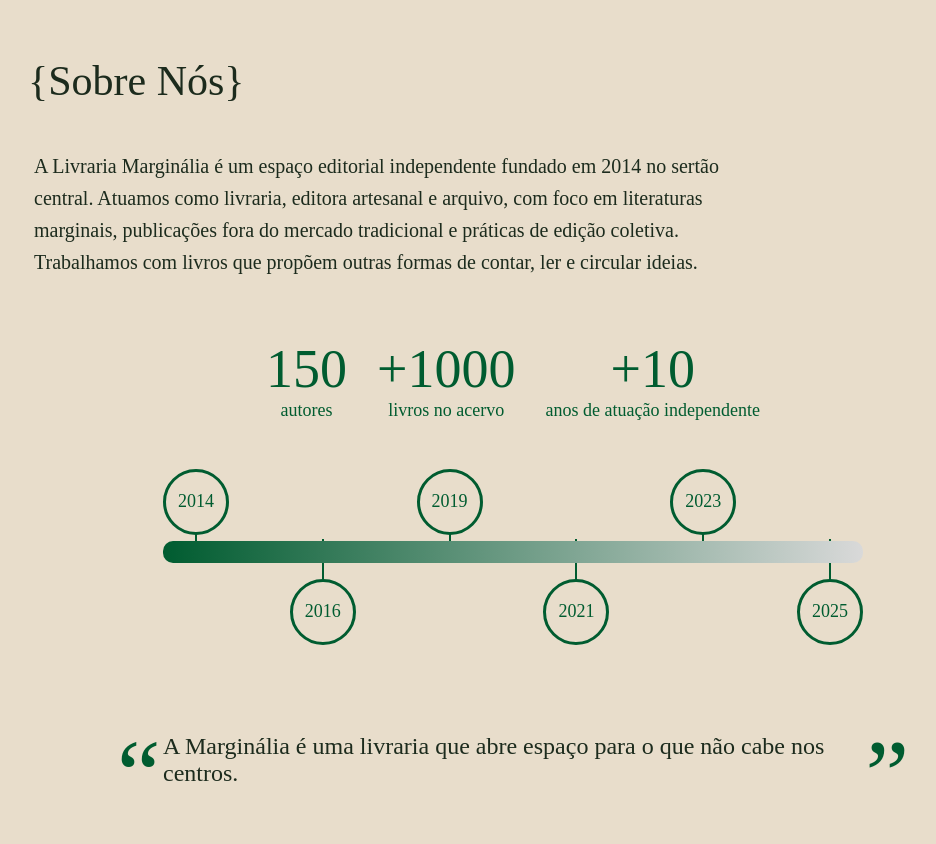
After one commit to joaohrx/projetopsi-01, a Flask app: template templates/sobre_nos.html in a window 1280 px wide; the page is wider, and only the part inside the window is pictured. The commit adds this page. Shown: the top 844 px of that part, without its empty margins (15-951 px from the left). Run offline with Flask 3, Linux system fonts and the light colour scheme; the template is opened without the code that fills it, so the values that code supplies are empty; some web fonts are replaced.

Commit message:
implementação de página e correção de linkagem

```diff
--- /dev/null
+++ b/static/css/sobrenos.css
@@ -0,0 +1,338 @@
+@font-face {
+    font-family: 'PP Mondwest';
+    src: url(../../assets/PPMONDWEST-REGULAR.OTF);
+  }
+
+  @font-face {
+    font-family: 'PP Neuebit';
+    src: url(../../assets/PPNEUEBIT-BOLD.OTF);
+
+  }
+
+    body {
+      font-family: 'PP Mondwest', serif;
+      background: #E8DDCB;
+
+    }
+
+    .container {
+      max-width: 1000px;
+      display: flex;
+      flex-direction: column;
+      color: #1c2b1d;
+      gap: 30px;
+      padding: 20px;
+    }
+
+    .intro {
+      text-align: left;
+      max-width: 700px;
+      margin-top: -15px;
+      font-size: 1.5em;
+      margin-left: 15px;
+      line-height: 1.6;
+      font-family: 'PP Mondwest';
+  }
+    .intro p{
+      font-size: 20px;
+      margin-left: 6px;
+    }
+
+    .intro h2 {
+      font-weight: normal;
+      font-size: 42px;
+    }
+
+    .timeline {
+      position: relative;
+      width: 100%;
+      max-width: 700px;
+      margin: 90px auto;
+
+    }
+
+    .timeline-line {
+      height: 22px;
+      border-top-left-radius: 10px;
+      border-top-right-radius: 10px;
+      border-bottom-left-radius: 10px;
+      border-bottom-right-radius: 10px;
+      background: linear-gradient(to right, #005c30, #d9d9d9);
+      width: 100%;
+      position: relative;
+      z-index: 1;
+    }
+
+    .events {
+      display: flex;
+      justify-content: space-between;
+      position: absolute;
+      width: 100%;
+      top: 50%;
+      transform: translateY(-50%);
+    }
+
+    .event {
+      position: relative;
+      display: flex;
+      align-items: center;
+      flex-direction: column;
+    }
+
+    .circle {
+      width: 60px;
+      height: 60px;
+      border-radius: 50%;
+      border: 3px solid #005c30;
+      display: flex;
+      align-items: center;
+      justify-content: center;
+      color: #005c30;
+      font-family: 'PP Mondwest';
+      font-size: 18px;
+      background: #e8ddcb;
+      position: relative;
+      cursor: pointer;
+      transition: background-color 0.3s ease, color 0.3s ease;
+      z-index: 2;
+    }
+
+    .circle:hover {
+      background: #005c30;
+      color: #e8ddcb;
+    }
+
+    /* tooltip com o texto */
+    .circle::after {
+      content: attr(data-tooltip);
+      position: absolute;
+      bottom: 70px;
+      left: 50%;
+      transform: translateX(-50%);
+      background: #005c30;
+      color: #e8ddcb;
+      font-size: 14px;
+      padding: 6px 10px;
+      border-top-left-radius: 10px;
+      border-top-right-radius: 10px;
+      border-bottom-left-radius: 10px;
+      border-bottom-right-radius: 10px;
+      opacity: 0;
+      white-space: nowrap;
+      pointer-events: none;
+      transition: opacity 0.3s ease, transform 0.3s ease;
+    }
+
+    .event:nth-child(even) .circle::after {
+      bottom: auto;
+      top: 70px;
+    }
+
+    .circle:hover::after {
+      opacity: 1;
+      transform: translateX(-50%) translateY(-5px);
+    }
+
+    /* linha dos circulos */
+    .event::after {
+      content: "";
+      width: 2px;
+      height: 60px;
+      background: #005c30;
+      position: absolute;
+      top: 50%;
+      transform: translateY(-50%);
+    }
+
+    .event:nth-child(odd) {
+      flex-direction: column;
+      transform: translateY(-50px); /* sobe ímpares */
+    }
+
+    .event:nth-child(odd)::after {
+      top: auto;
+      bottom: -40px;
+    }
+
+    .event:nth-child(even) {
+      flex-direction: column-reverse;
+      transform: translateY(60px);
+    }
+
+    .event:nth-child(even)::after {
+      top: -10px;
+      bottom: auto;
+    }
+
+    .metrics {
+      display: flex;
+      justify-content: center;
+      gap: 30px;
+      flex-wrap: wrap;
+      align-content: center;
+      margin-top: 10px;
+      font-family: 'PP Mondwest';
+      color: #005c30;
+    }
+
+    .metric {
+      text-align: center;
+      align-items: center;
+      font-family: 'PP Mondwest';
+      color: #005c30;
+    }
+
+    .metric .numero {
+      font-size: 54px;
+    }
+
+    .metric p {
+      font-size: 18px;
+      margin: 0;
+    }
+
+    blockquote {
+      position: relative;
+      color: #1c2b1d;
+      font-family: 'PP Mondwest';
+      font-size: 24px;
+      margin: 30px auto;
+      padding: 20px 60px;
+      display: inline-block;
+      max-width: 70%;
+      text-align: left;
+    }
+
+
+    /* aspas */
+    blockquote::before,
+    blockquote::after {
+      font-family: 'PP Mondwest';
+      font-size: 98px; /* reduzido e proporcional */
+      color: #005c30;
+      position: absolute;
+    }
+
+    blockquote::before {
+      content: "“";
+      left: 40px;
+      top: 65%;
+      transform: translate(-60%, -50%);
+    }
+
+    blockquote::after {
+      content: "”";
+      right: 40px;
+      top: 65%;
+      transform: translate(60%, -50%);
+    }
+
+    .contato {
+      display: flex;
+      flex-direction: column;
+      align-items: center;
+      text-align: center;
+    }
+
+    .divisor {
+      width: 100vw;
+      margin-left: calc(-50vw + 50%);
+      display: block;
+      margin-right: -55%;
+      align-items: center;
+    }
+
+.carta {
+  background: #E8DDCB;
+  display: flex;
+  flex-direction: column;
+  align-items: center;
+  margin-top: 15px;
+  width: 100%;
+  position: relative;
+  margin-left: 270px;
+  font-family: 'PP Mondwest';
+}
+
+.carta #escreva {
+  font-size: 36px;
+  font-weight: normal;
+  margin-bottom: 15px;
+  color: #1c2b1d;
+  text-decoration: underline;
+  text-decoration-color: #115B35;
+  text-underline-offset: 6px;
+  text-align: center;
+}
+
+.carimbo {
+  width: 115px;
+}
+
+.info-contato {
+  font-size: 18px;
+  color: #1c2b1d;
+  margin-bottom: 20px;
+  text-align: center;
+}
+
+.icones-redes {
+  display: flex;
+  justify-content: center;
+  gap: 15px;
+  margin-top: 15px;
+}
+
+.icones-redes .icone {
+  display: flex;
+  justify-content: center;
+  align-items: center;
+  width: 50px;
+  height: 50px;
+  border: 2px solid #115B35;
+  border-radius: 50%;
+}
+
+      .icones-redes .icone img {
+        width: 28px;
+        height: auto;
+      }
+
+      .icones-redes .icone #tuiter {
+        width: 36px;
+        height: auto;
+      }
+
+      .icones-redes .icone:hover {
+        background: #115B35;
+        color: #f3ecdf;
+        transition: background-color 0.4s ease, color 0.4s ease;
+      }
+
+      .icones-redes .icone:hover img {
+        filter: brightness(0) invert(1);
+      }
+
+
+    @media (max-width: 600px) {
+      header {
+        flex-direction: column;
+        align-items: flex-start;
+      }
+
+      .metrics {
+        flex-direction: column;
+        align-items: center;
+      }
+
+      .events {
+        flex-direction: column;
+        align-items: center;
+      }
+
+      .circle {
+        width: 60px;
+        height: 60px;
+      }
+
+    }
--- a/templates/area_livros.html
+++ b/templates/area_livros.html
@@ -5,7 +5,7 @@
 {% endblock %}
 
 {% block estilo %}
-<link rel="stylesheet" href="{{ url_for('static', filename='stylelivros.css') }}">
+<link rel="stylesheet" href="{{ url_for('static', filename='css/livros.css') }}">
 {% endblock %}
 
 {% block content %}
--- a/templates/cadastro.html
+++ b/templates/cadastro.html
@@ -5,7 +5,7 @@
 {% endblock %}
 
 {% block estilo %}
-<link rel="stylesheet" href="{{ url_for('static', filename='stylecadastro.css') }}">
+<link rel="stylesheet" href="{{ url_for('static', filename='css/cadastro.css') }}">
 {% endblock %}
 
 {% block content %}
--- a/templates/carrinho.html
+++ b/templates/carrinho.html
@@ -5,7 +5,7 @@ Carrinho
 {% endblock %}
 
 {% block estilo %}
-<link rel="stylesheet" href="{{ url_for('static', filename='stylepagamento.css') }}">
+<link rel="stylesheet" href="{{ url_for('static', filename='css/pagamento.css') }}">
 {% endblock %}
 
 {% block content %}
--- a/templates/login.html
+++ b/templates/login.html
@@ -5,7 +5,7 @@ Login
 {% endblock %}
 
 {% block estilo %}
-<link rel="stylesheet" href="{{ url_for('static', filename='stylelogin.css') }}">
+<link rel="stylesheet" href="{{ url_for('static', filename='css/login.css') }}">
 {% endblock %}
 
 {% block content %}
--- /dev/null
+++ b/templates/sobre_nos.html
@@ -0,0 +1,84 @@
+{% extends 'base.html'%}
+
+{% block title %}
+Sobre nós
+{% endblock %}
+
+{% block estilo %}
+ <link rel="stylesheet" href="{{ url_for('static', filename='css/sobrenos.css') }}">
+{% endblock %}
+
+{% block content %}
+ <main class="container">
+    <section class="intro">
+      <h2>{Sobre Nós}</h2>
+      <p>
+        A Livraria Marginália é um espaço editorial independente fundado em 2014 no sertão central.
+        Atuamos como livraria, editora artesanal e arquivo, com foco em literaturas marginais,
+        publicações fora do mercado tradicional e práticas de edição coletiva. Trabalhamos com livros
+        que propõem outras formas de contar, ler e circular ideias.
+      </p>
+    </section>
+
+    <section class="metrics">
+      <div class="metric"><span class="numero">150</span><br/><p>autores</p></div>
+      <div class="metric"><span class="numero">+1000</span><br/><p>livros no acervo</p></div>
+      <div class="metric"><span class="numero">+10</span><br/><p>anos de atuação independente</p></div>
+    </section>
+
+    <section class="timeline">
+      <div class="events">
+        <div class="event">
+          <div class="circle" data-tooltip="Fundação da livraria!">2014</div>
+        </div>
+        <div class="event">
+          <div class="circle" data-tooltip="Primeiro catálogo">2016</div>
+        </div>
+        <div class="event">
+          <div class="circle" data-tooltip="Espaço físico e eventos culturais">2019</div>
+        </div>
+        <div class="event">
+          <div class="circle" data-tooltip="Clube de leitura e oficinas">2021</div>
+        </div>
+        <div class="event">
+          <div class="circle" data-tooltip="Catálogo com 1000 livros!">2023</div>
+        </div>
+        <div class="event">
+          <div class="circle" data-tooltip="Novos projetos e parcerias">2025</div>
+        </div>
+      </div>
+      <div class="timeline-line"></div>
+    </section>
+
+    <blockquote>
+      <span>A Marginália é uma livraria que abre espaço para o que não cabe nos centros.</span>
+    </blockquote>
+
+    <section class="contato">
+      <img src="../assets/Group 69.png" alt="Divisor" class="divisor">
+
+      <div class="carta">
+        <h2 id="escreva">Escreva para nós!</h2>
+        <p class="info-contato">
+          contato@marginalia.com
+          <span class="bullet">•</span> 42, rua lamartine – quixeramobim, ce
+          <span class="bullet">•</span> (84) 9933-7676
+        </p>
+        <img src="../assets/carimbo.png" alt="Carimbo" class="carimbo">
+        <div class="icones-redes">
+          <a href="#" class="icone">
+            <img src="../assets/twitter.png" alt="Twitter" id="tuiter">
+          </a>
+          <a href="#" class="icone">
+            <img src="../assets/zapzap.png" alt="Whatsapp">
+          </a>
+          <a href="#" class="icone">
+            <img src="../assets/instagram.png" alt="Instagram">
+          </a>
+        </div>
+
+      </div>
+    </section>
+
+  </main>
+{% endblock %}
```
